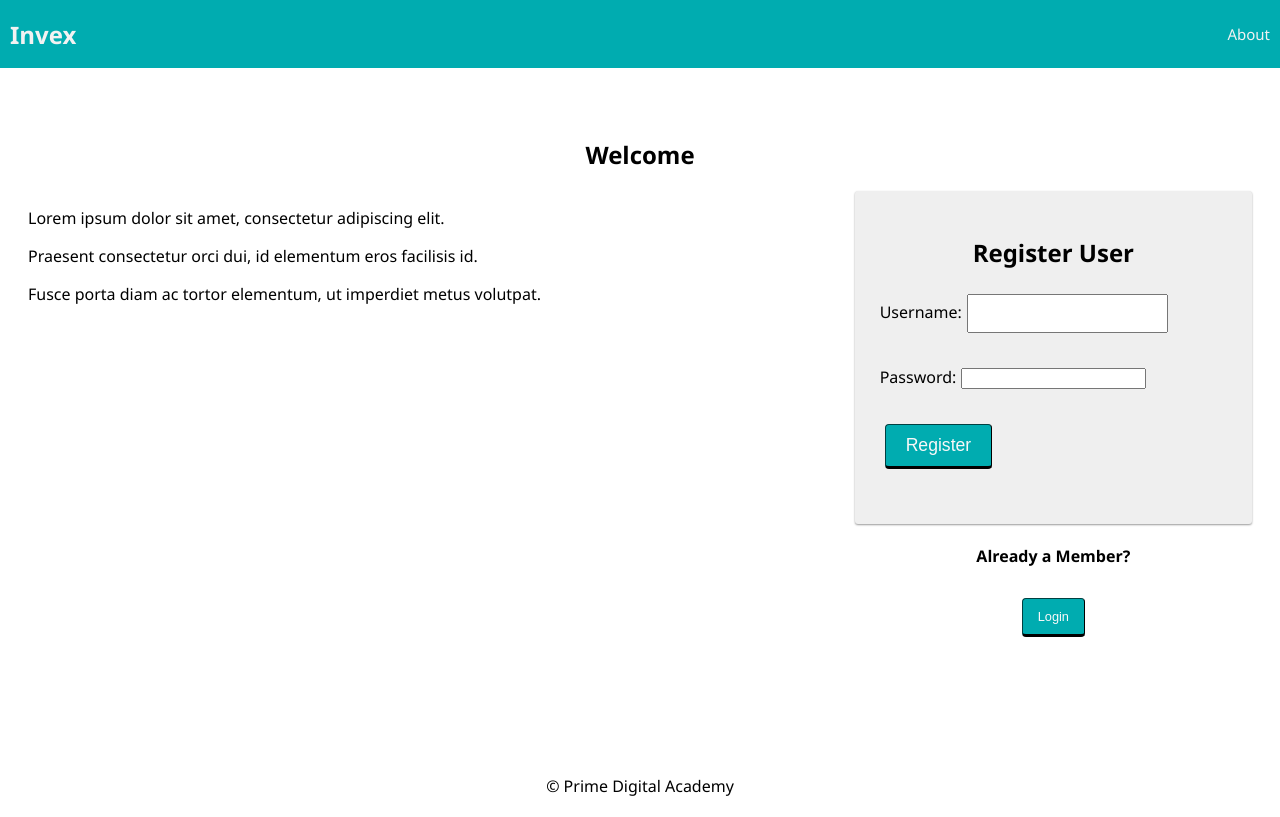
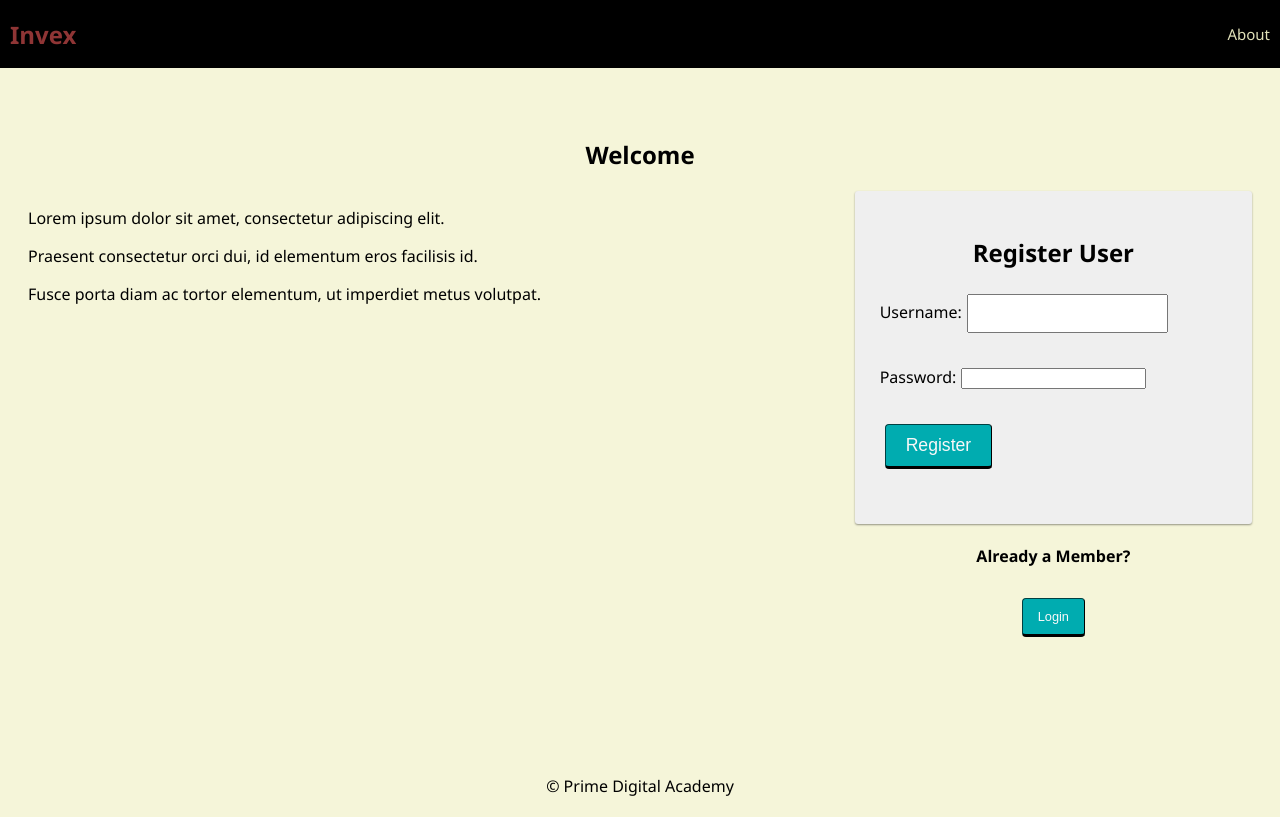
Before and after one commit to nickolascunningham/invex-solo, a React (Create React App) app: page /home in a window 1280 px wide. Built offline with nearby package versions, Linux system fonts and the light colour scheme; no server answers.

Commit message:
nav and background styling

```diff
--- a/src/components/App/App.css
+++ b/src/components/App/App.css
@@ -7,6 +7,7 @@ body,
 body {
   font-family: 'Segoe UI', Tahoma, Geneva, Verdana, sans-serif;
   margin: 0px;
+  background-color:rgb(245, 245, 217);
 }
 
 img {
--- a/src/components/Nav/Nav.css
+++ b/src/components/Nav/Nav.css
@@ -5,7 +5,7 @@
   align-items: center;
 
   margin: 0 0 30px;
-  background-color: #00acb0;
+  background-color:black;
   overflow: hidden;
 }
 
@@ -16,15 +16,15 @@
 .nav-title {
   font-size: 24px;
   font-weight: 700;
-  color: #f2f2f2;
+  color:rgb(143, 53, 53);
   padding-left: 10px;
   margin: 0;
 }
 
 .navLink {
   display: inline-block;
-  color: #f2f2f2;
-  background-color: #00acb0;
+  color: rgb(226, 226, 185);
+  background-color:black;
   text-align: center;
   padding: 24px 10px;
   text-decoration: none;
@@ -38,5 +38,5 @@
 }
 
 .navLink:hover {
-  background-color: #008183;
+  background-color:rgb(61, 11, 11);
 }
```
